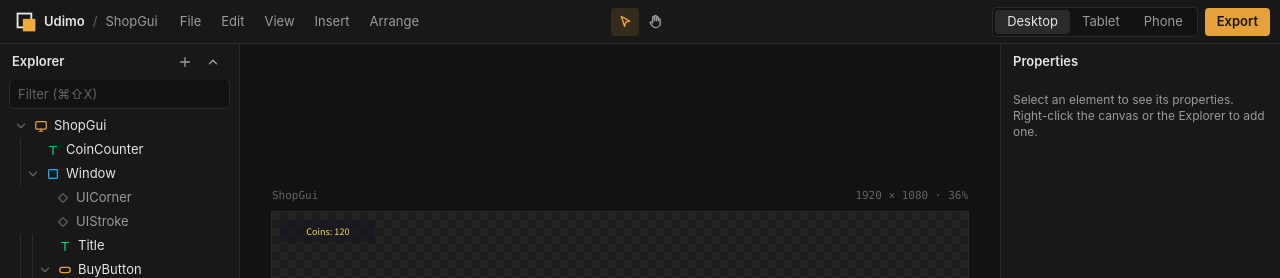
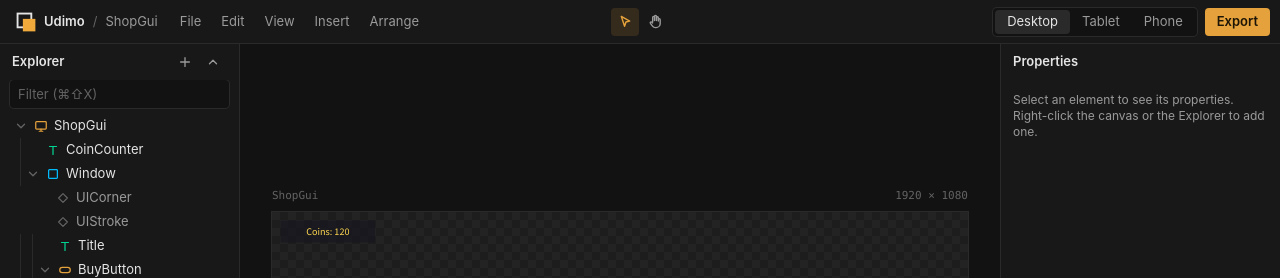
Before and after one commit to christophersotropa/udimo, a React (Vite) app in the folder apps/web/: page / in a window 1280 px wide. Shown: the top 278 px of the page. Built offline with nearby package versions, Linux system fonts and the light colour scheme.

Commit message:
style(canvas): drop the duplicate zoom from the screen label
removed the duplicate zoom percentage from the screen-size label, since the zoom bar already shows it.

```diff
--- a/apps/web/src/editor/canvas/Canvas.tsx
+++ b/apps/web/src/editor/canvas/Canvas.tsx
@@ -149,11 +149,11 @@ export function Canvas() {
         }}
       >
         {/* Above the screen: the ScreenGui's name on the left, the screen
-            size and zoom on the right. */}
+            size on the right (the zoom is in the zoom bar). */}
         <p className="absolute -top-6 right-0 left-0 flex justify-between gap-3 font-mono text-[11px] whitespace-nowrap text-faint">
           <span className="truncate">{rootName}</span>
           <span>
-            {screen.width} × {screen.height} · {Math.round(view.zoom * 100)}%
+            {screen.width} × {screen.height}
           </span>
         </p>
         <div
```
